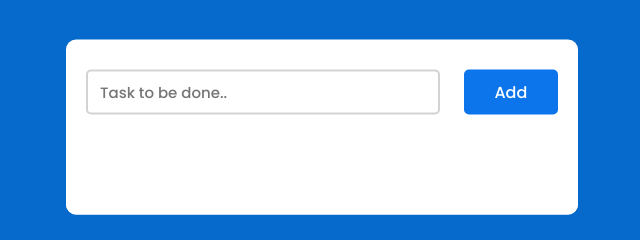
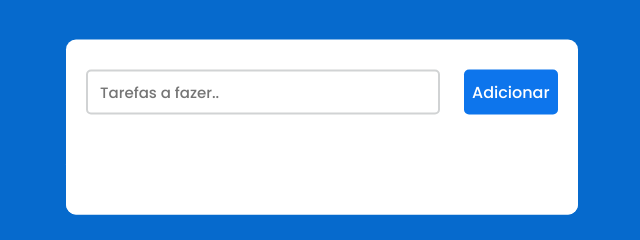
Before and after one commit to Leonardo-Ferreira-costa/ToDo-JS, a plain HTML site: page index.html in a window 1280 px wide. Shown: the part 273-513 px from the top of the page, 318-958 px from the left. Drawn offline with Linux system fonts and the light colour scheme.

Commit message:
Add files via upload

```diff
--- a/index.html
+++ b/index.html
@@ -3,7 +3,7 @@
 <head>
     <meta charset="utf-8" />
     <meta http-equiv="X-UA-Compatible" content="IE=edge">
-    <title>Page Title</title>
+    <title>ToDo List</title>
     <meta name="viewport" content="width=device-width, initial-scale=1">
     <link rel="stylesheet" type="text/css" media="screen" href="css/style.css" />
     <link href="https://fonts.googleapis.com/css2?family=Poppins:wght@400;500&display=swap" rel="stylesheet">
@@ -15,8 +15,8 @@
 
         <div class="container">
                 <div id="newtask">
-                    <input id="inputTask" type="text" placeholder="Task to be done..">
-                    <button id="push">Add</button>
+                    <input id="inputTask" type="text" placeholder="Tarefas a fazer..">
+                    <button id="push">Adicionar</button>
                 </div>
 
                 <div id="tasks"></div>
```
